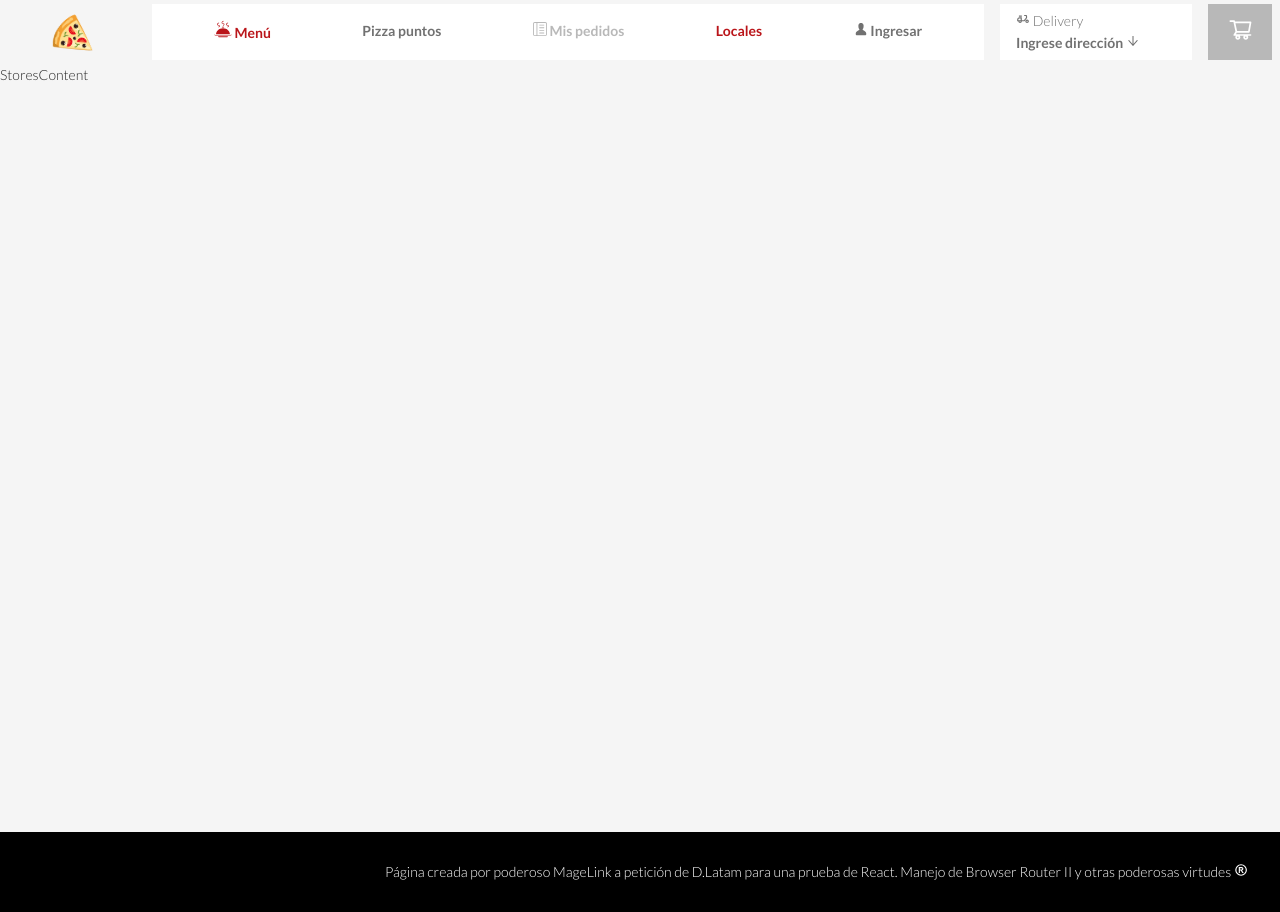
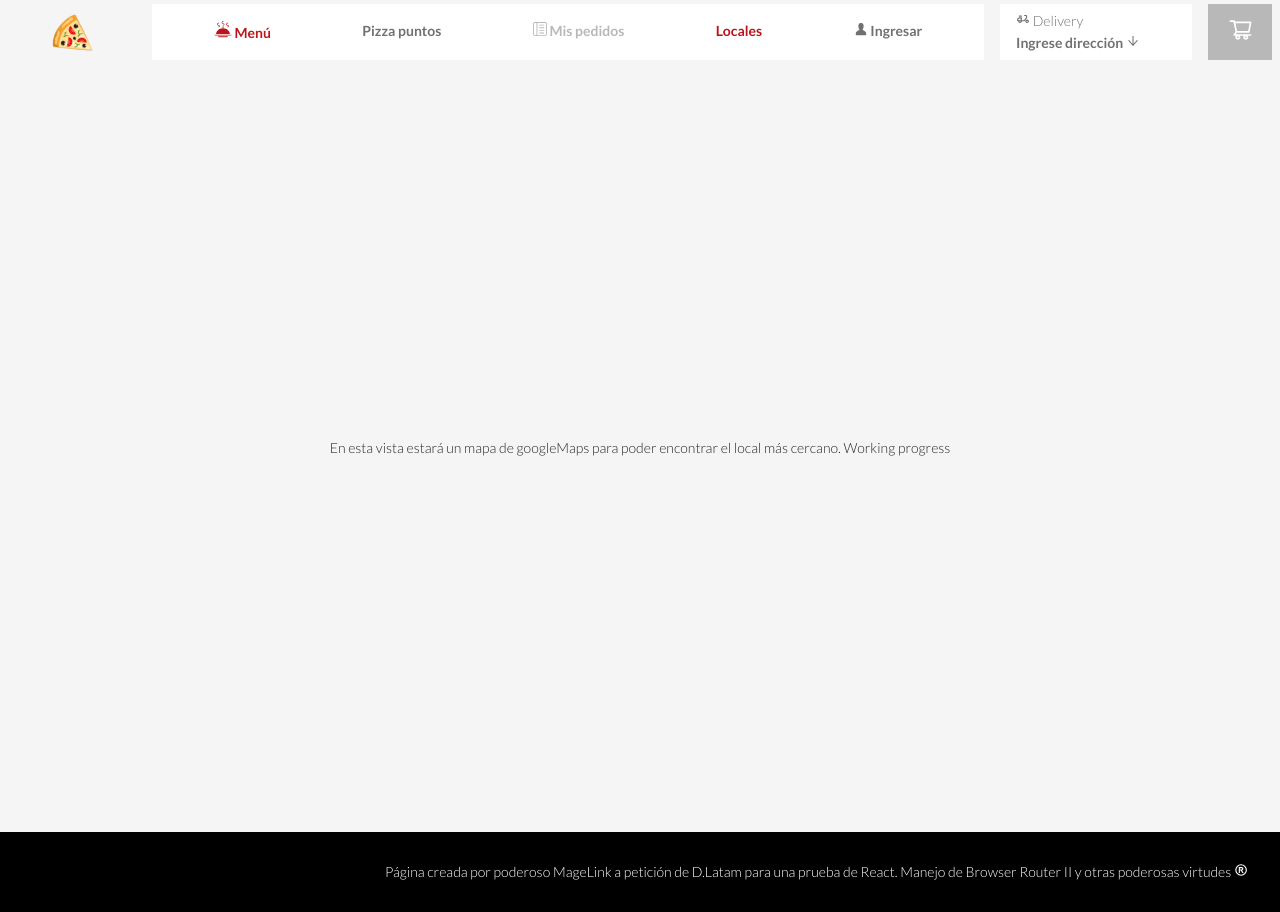
Before and after one commit to MageLnk/Desafio-Pizzeria, a React (Create React App) app: page /stores in a window 1280 px wide. Built offline with nearby package versions, Linux system fonts and the light colour scheme.

Commit message:
Changes of pages with still in working progress

```diff
--- a/src/Components/ContentComponents/PizzaPointsContent/index.jsx
+++ b/src/Components/ContentComponents/PizzaPointsContent/index.jsx
@@ -2,7 +2,15 @@
 import "./PizzaPointsContent.css";
 // App
 const PizzaPointsContent = () => {
-  return <div className="pizza-points-content-container">PizzaPointsContent</div>;
+  return (
+    <div
+      className="pizza-points-content-container"
+      style={{ display: "flex", height: "100%", justifyContent: "center", alignItems: "center" }}
+    >
+      Basándome en la página de Papa Jhons, acá es una vista para las promociones de "PizzaPoints",
+      que me imagino que es unas promociones para los clientes frecuentes
+    </div>
+  );
 };
 
 export default PizzaPointsContent;
--- a/src/Components/ContentComponents/StoresContent/index.jsx
+++ b/src/Components/ContentComponents/StoresContent/index.jsx
@@ -2,7 +2,14 @@
 import "./StoresContent.css";
 // App
 const StoresContent = () => {
-  return <div>StoresContent</div>;
+  return (
+    <div
+      style={{ display: "flex", height: "100%", justifyContent: "center", alignItems: "center" }}
+    >
+      En esta vista estará un mapa de googleMaps para poder encontrar el local más cercano. Working
+      progress
+    </div>
+  );
 };
 
 export default StoresContent;
--- a/src/pages/PizzaPoints/index.jsx
+++ b/src/pages/PizzaPoints/index.jsx
@@ -1,5 +1,11 @@
+import { PizzaPointsContent } from "../../Components/ContentComponents";
+// App
 const PizzaPoints = () => {
-  return <div className="pizza-points-page-container">PizzaPoints</div>;
+  return (
+    <div className="pizza-points-page-container">
+      <PizzaPointsContent />
+    </div>
+  );
 };
 
 export default PizzaPoints;
```
